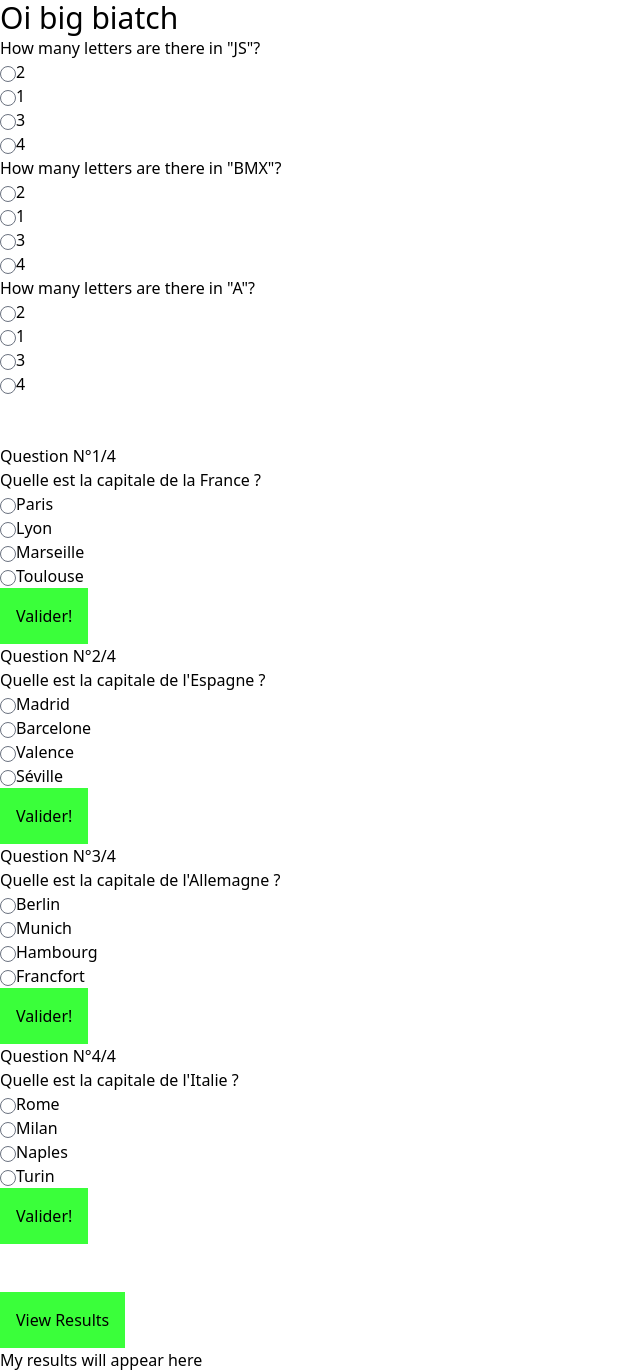
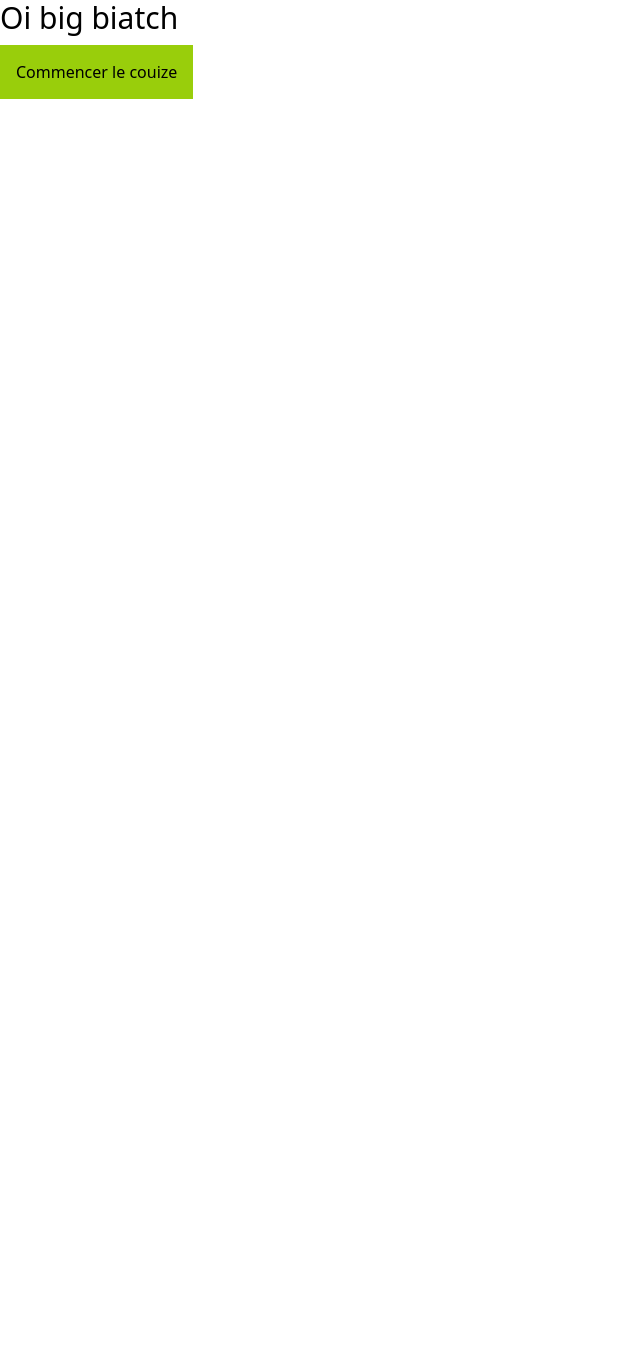
Before and after one commit to MessyCodeGames/rodrick-these, a Rails app: page / in a window 1280 px wide. Shown: the whole page, without its empty margins (0-640 px from the left). After the commit the page ends 99 px from the top, so only its background shows below. Run offline with Rails 7, Linux system fonts and the light colour scheme; data comes from the database, SQL or seed files in the repository; style sheets or scripts are compiled from the project's sources; some libraries are stand-ins or nearby versions.

Commit message:
wip app construction, routes and path

```diff
--- a/app/controllers/pages_controller.rb
+++ b/app/controllers/pages_controller.rb
@@ -1,6 +1,16 @@
 class PagesController < ApplicationController
 
   def home
+  end
+
+  def quizz
     @questions = Question.all
+    @game = Game.last
+  end
+
+  def game_over
+  end
+
+  def win
   end
 end
--- a/app/javascript/controllers/questions_controller.js
+++ b/app/javascript/controllers/questions_controller.js
@@ -2,17 +2,37 @@ import { Controller } from "@hotwired/stimulus"
 
 // Connects to data-controller="questions"
 export default class extends Controller {
-  static targets = ["radioChoice"]
+  static targets = ["radioChoice", "lives", "question"]
+  static currentLives = 3;
 
   // connect() {
   //   console.log("Hello, this is the questions controller")
   // }
 
-  checkAnswer() {
-    // console.log("Checking answer")
-    const selectedRadio = this.radioChoiceTargets.find(radio => radio.checked)
-    console.log(selectedRadio.value)
+  checkAnswer(event) {
+    const button = event.currentTarget;
+    const correctAnswer = button.dataset.correctAnswer;
+    const questionNumber = button.previousElementSibling.querySelector('input[type="radio"]').name;
+    const selectedRadio = this.radioChoiceTargets.find(radio => radio.name === questionNumber && radio.checked);
 
+    if (selectedRadio) {
+      const userAnswer = selectedRadio.value;
+      if (userAnswer === correctAnswer) {
+        console.log(`Correct answer for question ${questionNumber}: ${userAnswer}`);
+        const currentQuestion = button.closest('[data-questions-target="question"]');
+        const nextQuestion = this.questionTargets[this.questionTargets.indexOf(currentQuestion) + 1];
+        if (nextQuestion) {
+          currentQuestion.classList.add('hidden');
+          nextQuestion.classList.remove('hidden');
+        }
+      } else {
+        console.log(`Incorrect answer for question ${questionNumber}. Selected: ${userAnswer}, Correct: ${correctAnswer}`);
+        this.constructor.currentLives -= 1;
+      }
+    } else {
+      console.log(`No answer selected for question ${questionNumber}`);
+    }
+    console.log(`Current lives: ${this.constructor.currentLives}`);
+    this.livesTarget.innerText = `Nombre de vies: ${this.constructor.currentLives}`;
   }
-
 }
--- /dev/null
+++ b/app/views/pages/game_over.html.erb
@@ -0,0 +1 @@
+<h1>Game over gros noob!</h1>
--- a/app/views/pages/home.html.erb
+++ b/app/views/pages/home.html.erb
@@ -1,66 +1,5 @@
 <h1 class="text-bold text-3xl">Oi big biatch</h1>
 
-<ul class="quiz">
-    <li>
-        <h4>How many letters are there in "JS"?</h4>
-        <ul class="choices">
-            <li><label><input type="radio" name="question0" value="A" /><span>2</span></label></li>
-            <li><label><input type="radio" name="question0" value="B" /><span>1</span></label></li>
-            <li><label><input type="radio" name="question0" value="C" /><span>3</span></label></li>
-            <li><label><input type="radio" name="question0" value="D" /><span>4</span></label></li>
-        </ul>
-    </li>
-
-    <li>
-        <h4>How many letters are there in "BMX"?</h4>
-        <ul class="choices">
-            <li><label><input type="radio" name="question1" value="A" /><span>2</span></label></li>
-            <li><label><input type="radio" name="question1" value="B" /><span>1</span></label></li>
-            <li><label><input type="radio" name="question1" value="C" /><span>3</span></label></li>
-            <li><label><input type="radio" name="question1" value="D" /><span>4</span></label></li>
-        </ul>
-    </li>
-    <li>
-        <h4>How many letters are there in "A"?</h4>
-        <ul class="choices">
-            <li><label><input type="radio" name="question2" value="A" /><span>2</span></label></li>
-            <li><label><input type="radio" name="question2" value="B" /><span>1</span></label></li>
-            <li><label><input type="radio" name="question2" value="C" /><span>3</span></label></li>
-            <li><label><input type="radio" name="question2" value="D" /><span>4</span></label></li>
-        </ul>
-    </li>
-</ul>
-
-<br>
 <br>
 
-<ul data-controller="questions">
-  <% @questions.each do |question| %>
-    <li>
-      <p>Question N°<%= question.number %>/<%= @questions.all.length %></p>
-      <h4><%= question.question %></h4>
-      <ul>
-        <% question.answers.each do |answer| %>
-          <li>
-            <label>
-              <input data-questions-target="radioChoice" type="radio" name="question<%= question.number %>" value="<%= answer %>"/><%= answer %>
-            </label>
-          </li>
-        <% end %>
-      </ul>
-      <button data-action="click->questions#checkAnswer" class="p-4 bg-[#3AFF3A]">Valider!</button>
-    </li>
-    <% end %>
-</ul>
-
-<br>
-<br>
-<div>
-  <button
-    class="view-results p-4 bg-[#3AFF3A]" onclick="">
-      View Results
-  </button>
-  <button class="hidden p-4 bg-[#3AFF3A]">Bonjour</button>
-</div>
-
-<span id="myresults" class="my-results">My results will appear here</span>
+<%= link_to 'Commencer le couize', questions_path, class: 'p-4 bg-[#99CE0B]' %>
--- /dev/null
+++ b/app/views/pages/win.html.erb
@@ -0,0 +1 @@
+<h1>Bravo enculé tu as gagné!</h1>
--- a/config/routes.rb
+++ b/config/routes.rb
@@ -4,5 +4,7 @@ Rails.application.routes.draw do
 
   root "pages#home"
 
-  get "questions" => "pages#home"
+  get "questions" => "pages#quizz"
+  # get "quizz" => "pages#quizz"
+  get "game_over" => "pages#game_over"
 end
```
Also changed, not shown: app/views/pages/quizz.html.erb (added, +20 -0 lines).
